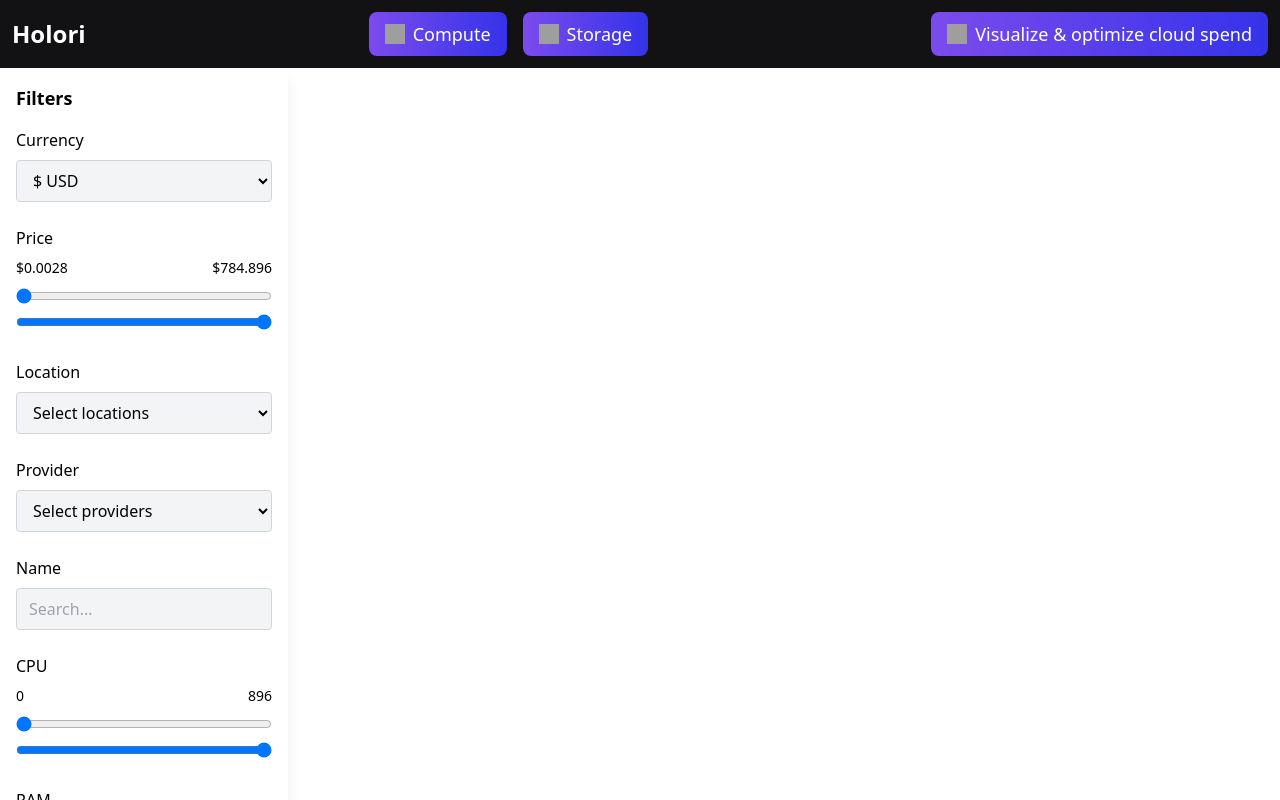
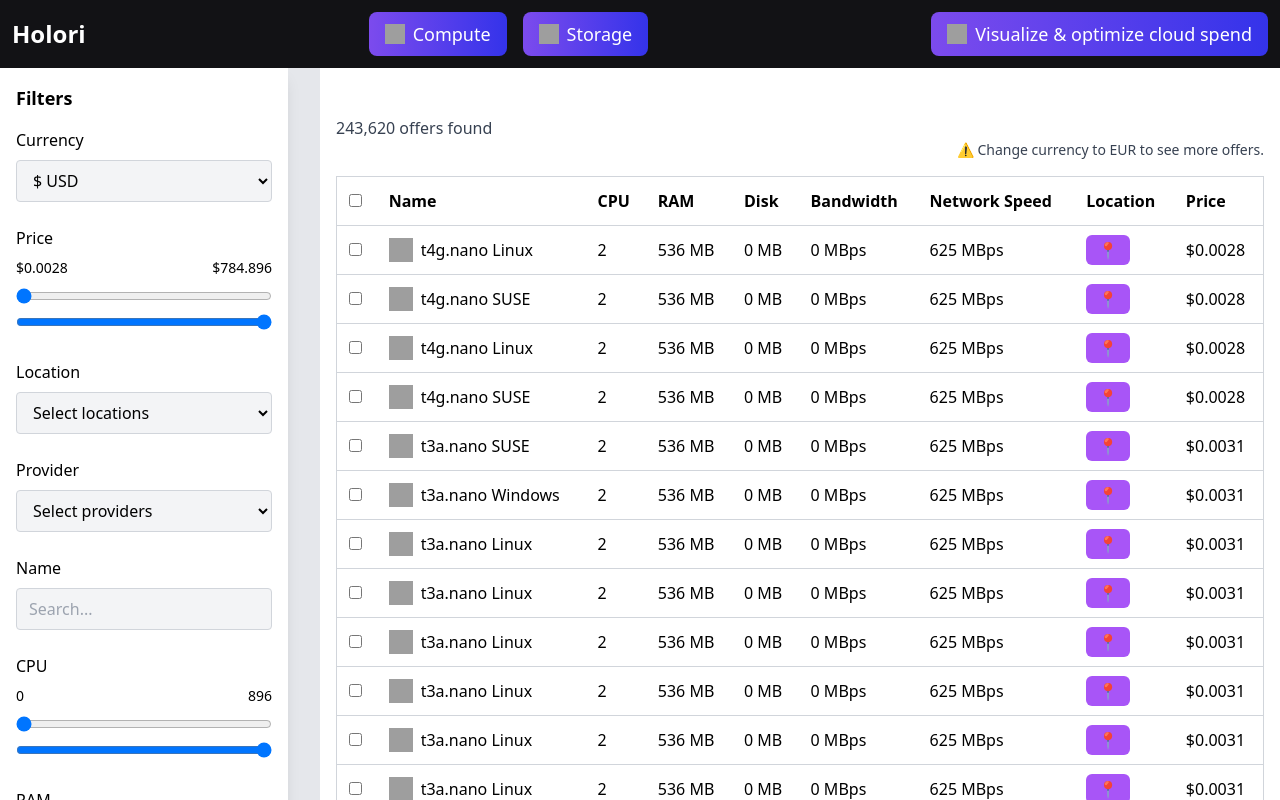
Before and after one commit to ANSHJOSHI1811/Based-Project, a React (Create React App) app: page /detailes in a window 1280 px wide. Shown: the top 800 px of the page. Built offline with nearby package versions, Linux system fonts and the light colour scheme; grey boxes are pictures that could not be loaded.

Commit message:
Added Moreinfotable and updated sidebar

```diff
--- /dev/null
+++ b/public/all-instances.json
@@ -0,0 +1,164 @@
+[
+    {
+      "name": "t4g.nano Linux",
+      "cpu": 2,
+      "ram": "536 MB",
+      "disk": "0 MB",
+      "bandwidth": "0 MBps",
+      "networkSpeed": "625 MBps",
+      "location": "$0.0028"
+    },
+    {
+      "name": "t4g.nano SUSE",
+      "cpu": 2,
+      "ram": "536 MB",
+      "disk": "0 MB",
+      "bandwidth": "0 MBps",
+      "networkSpeed": "625 MBps",
+      "location": "$0.0028"
+    },
+    {
+      "name": "t4g.nano Linux",
+      "cpu": 2,
+      "ram": "536 MB",
+      "disk": "0 MB",
+      "bandwidth": "0 MBps",
+      "networkSpeed": "625 MBps",
+      "location": "$0.0028"
+    },
+    {
+      "name": "t4g.nano SUSE",
+      "cpu": 2,
+      "ram": "536 MB",
+      "disk": "0 MB",
+      "bandwidth": "0 MBps",
+      "networkSpeed": "625 MBps",
+      "location": "$0.0028"
+    },
+    {
+      "name": "t3a.nano SUSE",
+      "cpu": 2,
+      "ram": "536 MB",
+      "disk": "0 MB",
+      "bandwidth": "0 MBps",
+      "networkSpeed": "625 MBps",
+      "location": "$0.0031"
+    },
+    {
+      "name": "t3a.nano Windows",
+      "cpu": 2,
+      "ram": "536 MB",
+      "disk": "0 MB",
+      "bandwidth": "0 MBps",
+      "networkSpeed": "625 MBps",
+      "location": "$0.0031"
+    },
+    {
+      "name": "t3a.nano Linux",
+      "cpu": 2,
+      "ram": "536 MB",
+      "disk": "0 MB",
+      "bandwidth": "0 MBps",
+      "networkSpeed": "625 MBps",
+      "location": "$0.0031"
+    },
+    {
+        "name": "t3a.nano Linux",
+        "cpu": 2,
+        "ram": "536 MB",
+        "disk": "0 MB",
+        "bandwidth": "0 MBps",
+        "networkSpeed": "625 MBps",
+        "location": "$0.0031"
+      },
+      {
+        "name": "t3a.nano Linux",
+        "cpu": 2,
+        "ram": "536 MB",
+        "disk": "0 MB",
+        "bandwidth": "0 MBps",
+        "networkSpeed": "625 MBps",
+        "location": "$0.0031"
+      },
+      {
+        "name": "t3a.nano Linux",
+        "cpu": 2,
+        "ram": "536 MB",
+        "disk": "0 MB",
+        "bandwidth": "0 MBps",
+        "networkSpeed": "625 MBps",
+        "location": "$0.0031"
+      },
+      {
+        "name": "t3a.nano Linux",
+        "cpu": 2,
+        "ram": "536 MB",
+        "disk": "0 MB",
+        "bandwidth": "0 MBps",
+        "networkSpeed": "625 MBps",
+        "location": "$0.0031"
+      },
+      {
+        "name": "t3a.nano Linux",
+        "cpu": 2,
+        "ram": "536 MB",
+        "disk": "0 MB",
+        "bandwidth": "0 MBps",
+        "networkSpeed": "625 MBps",
+        "location": "$0.0031"
+      },
+      {
+        "name": "t3a.nano Linux",
+        "cpu": 2,
+        "ram": "536 MB",
+        "disk": "0 MB",
+        "bandwidth": "0 MBps",
+        "networkSpeed": "625 MBps",
+        "location": "$0.0031"
+      },
+      {
+        "name": "t3a.nano Linux",
+        "cpu": 2,
+        "ram": "536 MB",
+        "disk": "0 MB",
+        "bandwidth": "0 MBps",
+        "networkSpeed": "625 MBps",
+        "location": "$0.0031"
+      },
+      {
+        "name": "t3a.nano Linux",
+        "cpu": 2,
+        "ram": "536 MB",
+        "disk": "0 MB",
+        "bandwidth": "0 MBps",
+        "networkSpeed": "625 MBps",
+        "location": "$0.0031"
+      },
+      {
+        "name": "t3a.nano Linux",
+        "cpu": 2,
+        "ram": "536 MB",
+        "disk": "0 MB",
+        "bandwidth": "0 MBps",
+        "networkSpeed": "625 MBps",
+        "location": "$0.0031"
+      },
+      {
+        "name": "t3a.nano Linux",
+        "cpu": 2,
+        "ram": "536 MB",
+        "disk": "0 MB",
+        "bandwidth": "0 MBps",
+        "networkSpeed": "625 MBps",
+        "location": "$0.0031"
+      },
+      {
+        "name": "t3a.nano Linux",
+        "cpu": 2,
+        "ram": "536 MB",
+        "disk": "0 MB",
+        "bandwidth": "0 MBps",
+        "networkSpeed": "625 MBps",
+        "location": "$0.0031"
+      }
+  ]
--- /dev/null
+++ b/src/components/MoreinfoTable.jsx
@@ -0,0 +1,65 @@
+import React, { useEffect,useState } from 'react';
+
+const MoreinfoTable = () => {
+    const [data,setData]=useState([]);
+    useEffect(() => {
+        fetch('/all-instances.json')
+          .then((response) => response.json())
+          .then((jsonData) => setData(jsonData))
+          .catch((error) => console.error('Error fetching data:', error));
+      }, []);
+
+  return (
+    <>
+      <div className="container mx-auto my-8">
+      <div className="text-left text-gray-700 mb-4">
+        <p>243,620 offers found</p>
+        <p className="text-right text-sm">
+          ⚠️ Change currency to EUR to see more offers.
+        </p>
+      </div>
+      <table className="min-w-full bg-white border border-gray-300 rounded-md">
+        <thead>
+          <tr className="text-left border-b border-gray-300">
+            <th className="p-3">
+              <input type="checkbox" />
+            </th>
+            <th className="p-3">Name</th>
+            <th className="p-3 cursor-pointer">CPU</th>
+            <th className="p-3 cursor-pointer">RAM</th>
+            <th className="p-3 cursor-pointer">Disk</th>
+            <th className="p-3 cursor-pointer">Bandwidth</th>
+            <th className="p-3 cursor-pointer">Network Speed</th>
+            <th className="p-3 cursor-pointer">Location</th>
+            <th className="p-3 cursor-pointer">Price</th>
+          </tr>
+        </thead>
+        <tbody>
+          {data.map((row, index) => (
+            <tr key={index} className="border-b border-gray-300 hover:bg-gray-100">
+              <td className="p-3">
+                <input type="checkbox" />
+              </td>
+              <td className="p-3 flex items-center">
+                <img src="https://cdn-icons-png.flaticon.com/512/873/873120.png" alt="aws logo" className="w-6 h-6 mr-2" />
+                {row.name}
+              </td>
+              <td className="p-3">{row.cpu}</td>
+              <td className="p-3">{row.ram}</td>
+              <td className="p-3">{row.disk}</td>
+              <td className="p-3">{row.bandwidth}</td>
+              <td className="p-3">{row.networkSpeed}</td>
+              <td className="p-3">
+                <span className="bg-purple-500 text-white px-3 py-1 rounded-md">📍</span>
+              </td>
+              <td className="p-3">{row.location}</td>
+            </tr>
+          ))}
+        </tbody>
+      </table>
+      </div>
+    </>
+  );
+};
+
+export default MoreinfoTable;
--- a/src/components/Sidebar.jsx
+++ b/src/components/Sidebar.jsx
@@ -6,9 +6,12 @@
   const [cpu, setCpu] = useState([0, 896]);
   const [ram, setRam] = useState([0, 35]);
   const [disk,setdisk]=useState([0,360]);
+  const [GPU, setGpu]=useState([0,16]);
+  const [Bandwidth,setBandwidth]=useState([0,214]);
+  const [Networkspeed,setNetworkspeed]=useState([0,400]);
 
   return (
-    <div className="w-72 bg-white p-4 shadow-lg h-screen overflow-y-auto">
+    <div className="w-72 bg-white p-4 shadow-lg h-screen top-0 p-4 overflow-y-auto">
       <h2 className="text-lg font-semibold mb-4">Filters</h2>
 
       <div className="mb-6">
@@ -148,6 +151,78 @@
           className="w-full mt-1"
         />
       </div>
+
+      <div className="mb-6">
+        <label className="block mb-2 font-medium">GPU</label>
+        <div className="flex justify-between text-sm mb-2">
+          <span>{GPU[0]}</span>
+          <span>{GPU[1]}</span>
+        </div>
+        <input
+          type="range"
+          min={0}
+          max={16}
+          value={GPU[0]}
+          onChange={(e) => setGpu([e.target.valueAsNumber, GPU[1]])}
+          className="w-full"
+        />
+        <input
+          type="range"
+          min={0}
+          max={16}
+          value={GPU[1]}
+          onChange={(e) => setGpu([GPU[0], e.target.valueAsNumber])}
+          className="w-full mt-1"
+        />
+      </div>
+
+      <div className="mb-6">
+        <label className="block mb-2 font-medium">Bandwidth</label>
+        <div className="flex justify-between text-sm mb-2">
+          <span>{Bandwidth[0]} MBps</span>
+          <span>{Bandwidth[1]} GBps</span>
+        </div>
+        <input
+          type="range"
+          min={0}
+          max={214}
+          value={Bandwidth[0]}
+          onChange={(e) => setBandwidth([e.target.valueAsNumber, Bandwidth[1]])}
+          className="w-full"
+        />
+        <input
+          type="range"
+          min={0}
+          max={214}
+          value={Bandwidth[1]}
+          onChange={(e) => setBandwidth([Bandwidth[0], e.target.valueAsNumber])}
+          className="w-full mt-1"
+        />
+      </div>
+
+      <div className="mb-6">
+        <label className="block mb-2 font-medium">Network Speed</label>
+        <div className="flex justify-between text-sm mb-2">
+          <span>{Networkspeed[0]} MBps</span>
+          <span>{Networkspeed[1]} GBps</span>
+        </div>
+        <input
+          type="range"
+          min={0}
+          max={214}
+          value={Networkspeed[0]}
+          onChange={(e) => setNetworkspeed([e.target.valueAsNumber, Networkspeed[1]])}
+          className="w-full"
+        />
+        <input
+          type="range"
+          min={0}
+          max={214}
+          value={Networkspeed[1]}
+          onChange={(e) => setNetworkspeed([Networkspeed[0], e.target.valueAsNumber])}
+          className="w-full mt-1"
+        />
+      </div>
     </div>
   );
 };
--- a/src/pages/MoreDetailes.jsx
+++ b/src/pages/MoreDetailes.jsx
@@ -1,13 +1,19 @@
 import React, { useEffect, useState } from 'react';
 import Sidebar from '../components/Sidebar';
+import MoreinfoTable from '../components/MoreinfoTable';
 
 function MoreDetailes() {
 
+  return (
+    <div className="flex h-screen">
+      <div className="w-1/4 bg-gray-200">
+        <Sidebar />
+      </div>
 
-  return (
-    <>
-    <Sidebar/>
-  </>
+      <div className="w-3/4 bg-white p-4">
+        <MoreinfoTable />
+      </div>
+    </div>
   );
 }
 
```
